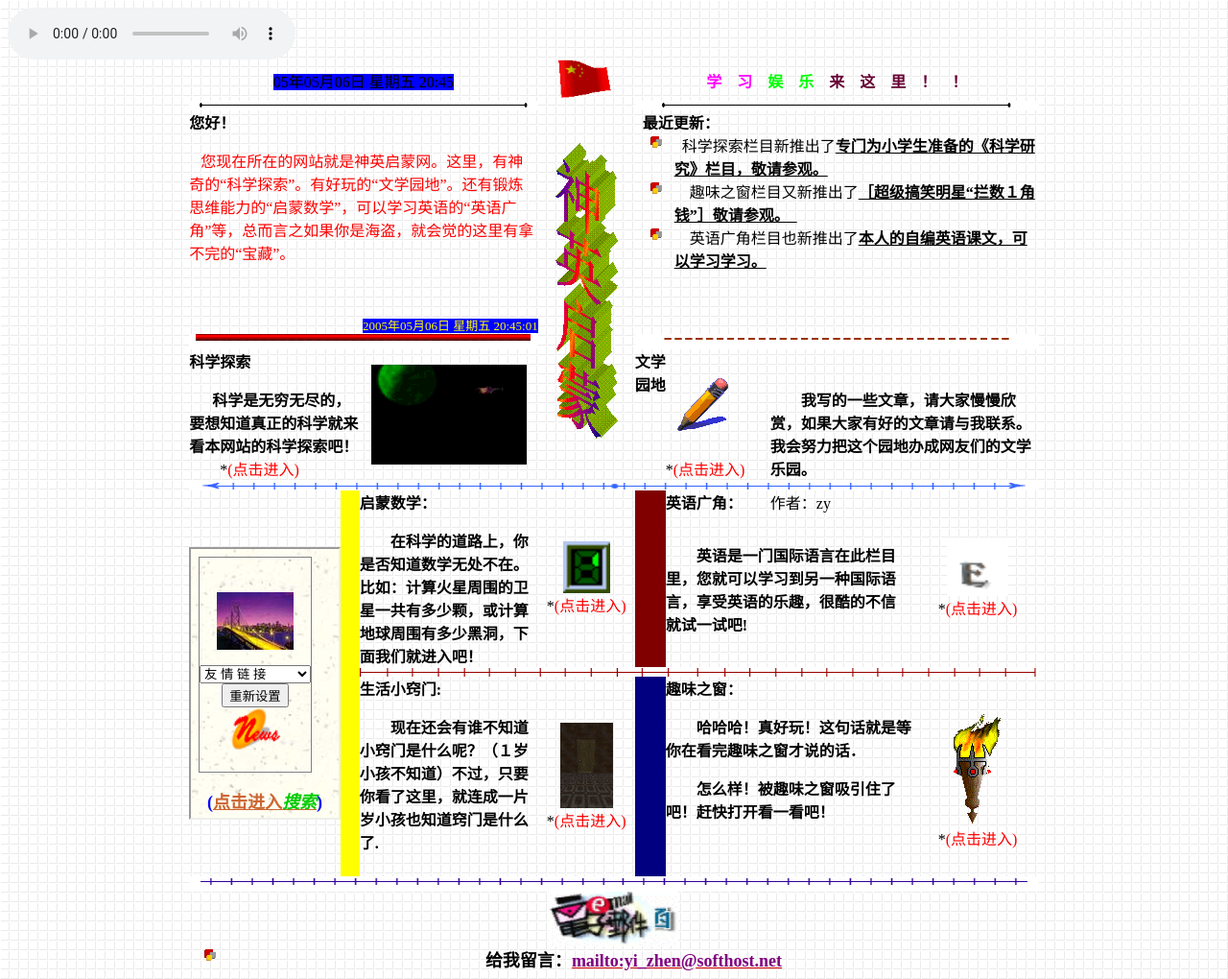
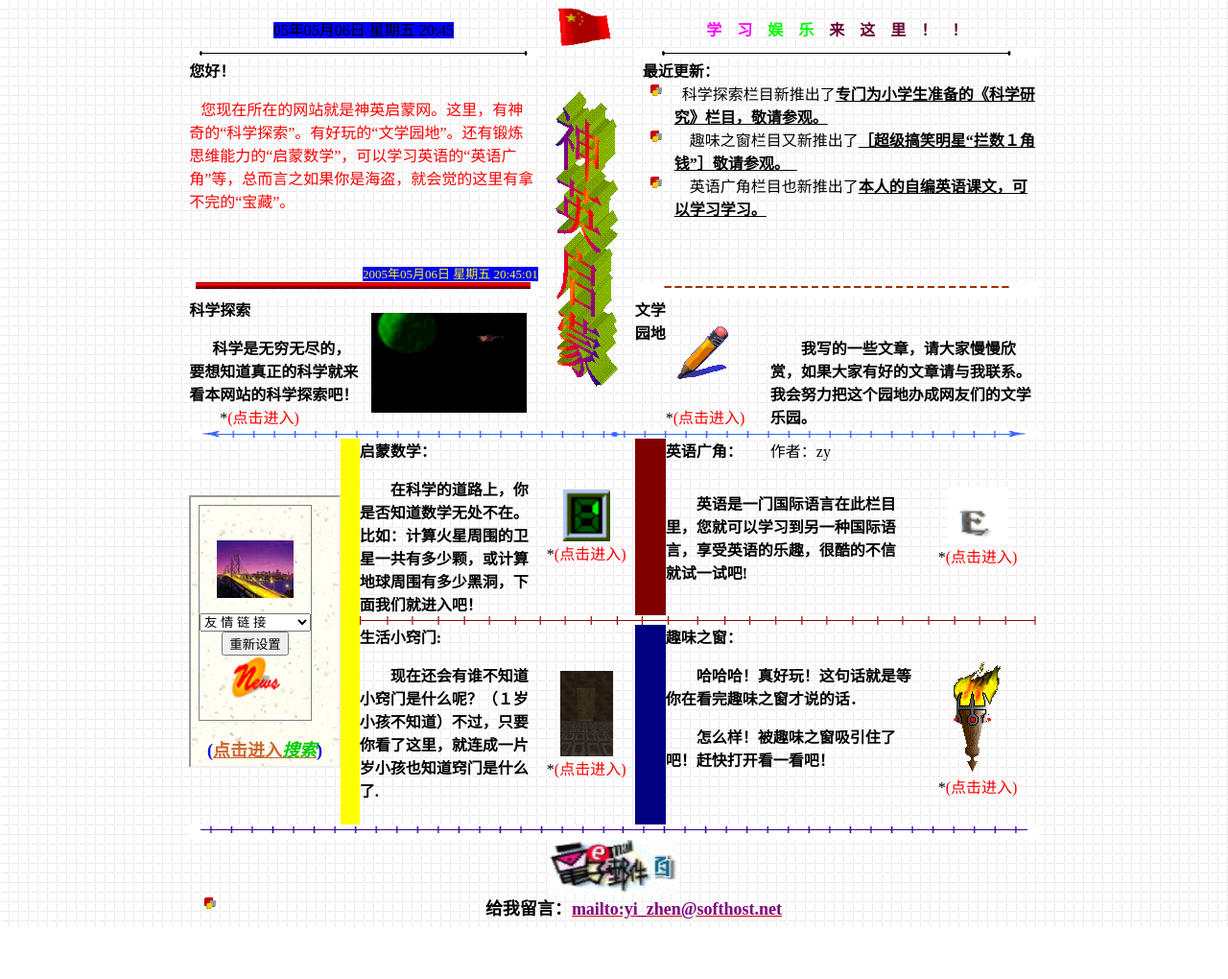
Before and after one commit to i-zhen/zy812, a plain HTML site: page zhyi/index.htm in a window 1280 px wide. Shown: the whole page at 96% size. After the commit the page ends 966 px from the top, so only its background shows below. Drawn offline with Linux system fonts and the light colour scheme.

Commit message:
Update index.htm

```diff
--- a/zhyi/index.htm
+++ b/zhyi/index.htm
@@ -22,7 +22,7 @@ o\:*         { behavior: url(#default#VML) }
 .shape       { behavior: url(#default#VML) }
 </style>
 <![endif]-->
-<audio controls autoplay loop="loop"
+<audio style="display:none;" controls autoplay loop
             src="灌篮高手.mp3">
       你的浏览器不支持audio标签
 </audio>
```
